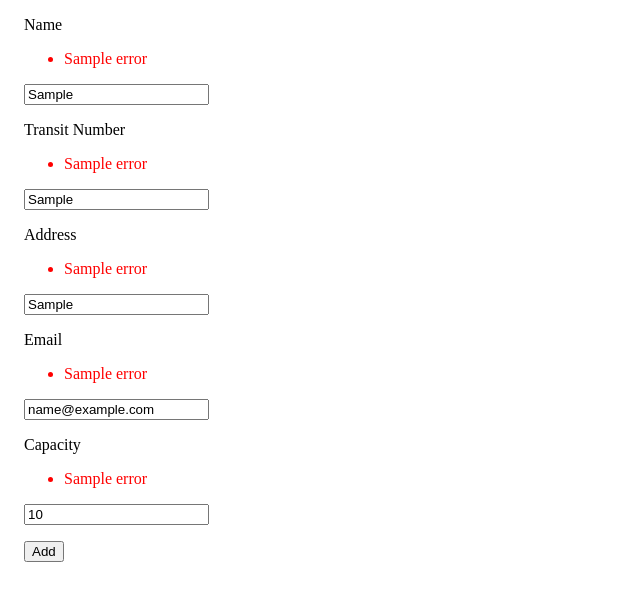
After one commit to faisalt14/Django-Banking-App, a Django app: template banks/templates/banks/editBranch.html in a window 1280 px wide. The commit adds this page. Shown: the top 601 px of the page, without its empty margins (0-640 px from the left). Run offline with Django 3.2, Linux system fonts and the light colour scheme; the template is opened without the code that fills it: most values are stand-ins (such as "Sample title", 1, 10 or a date in 2020).

Commit message:
completed BranchIdDetails and EditBranch Views

```diff
--- a/banks/models.py
+++ b/banks/models.py
@@ -21,7 +21,7 @@ class Branch(models.Model):
     transit_num = models.CharField(max_length=100)
     address = models.CharField(max_length=100)
     email = models.EmailField(default='admin@utoronto.ca')
-    capacity = models.PositiveIntegerField()
+    capacity = models.PositiveIntegerField(null=True, blank=True)
     last_modified = models.DateTimeField(auto_now=True)
     bank = models.ForeignKey(to=Bank, null=True, on_delete=SET_NULL)
 
--- a/banks/templates/banks/bankDetails.html
+++ b/banks/templates/banks/bankDetails.html
@@ -2,7 +2,7 @@
 <html lang="en">
 <head>
     <meta charset="UTF-8">
-    <title>All Banks</title>
+    <title>{{name}} Details</title>
 </head>
 <style>
     td {
--- /dev/null
+++ b/banks/templates/banks/editBranch.html
@@ -0,0 +1,113 @@
+
+<!DOCTYPE html>
+<html lang="en">
+<head>
+    <meta charset="UTF-8">
+    <meta http-equiv="X-UA-Compatible" content="IE=edge">
+    <meta name="viewport" content="width=device-width, initial-scale=1.0">
+    <title>Edit Branch</title>
+</head>
+<style>
+    .field {
+        margin: 1rem;
+    }
+</style>
+<body>
+
+    <form method="POST" action="">
+
+        <div class="field">
+            <label for="name">Name </label>
+<!--            <span style="color: red"> {{ form.name.errors }} </span>-->
+
+            <span style="color: red">
+                <ul>
+                    {% for error in name %}
+                        <li> {{error}} </li>
+                    {% endfor%}
+                </ul>
+            </span>
+
+            <input type="text" id="name" name="name" required value={{name_value}} >
+
+
+
+        </div>
+
+        <div class="field">
+            <label for="transit_num">Transit Number </label>
+<!--            <span style="color: red"> {{ form.description.errors }} </span>-->
+            <span style="color: red">
+                <ul>
+                    {% for error in transit_num %}
+                        <li> {{error}} </li>
+                    {% endfor%}
+                </ul>
+            </span>
+            <input type="text" id="transit_num" name="transit_num" required value={{transit_num_value}}>
+
+
+
+
+        </div>
+
+        <div class="field">
+            <label for="address">Address </label>
+<!--            <span style="color: red"> {{ form.inst_num.errors }} </span>-->
+
+            <span style="color: red">
+                <ul>
+                    {% for error in address %}
+                        <li> {{error}} </li>
+                    {% endfor%}
+                </ul>
+            </span>
+            <input type="text" id="address" name="address" required value={{address_value}}>
+
+
+<!--        <span style="color: red">-->
+<!--            <ul>-->
+<!--                {% for error in password2 %}-->
+<!--                    <li> {{error}} </li>-->
+<!--                {% endfor%}-->
+<!--            </ul>-->
+<!--        </span>-->
+        </div>
+
+        <div class="field">
+            <label for="email">Email </label>
+<!--            <span style="color: red"> {{ form.swift_code.errors }} </span>-->
+            <span style="color: red">
+                <ul>
+                    {% for error in email %}
+                        <li> {{error}} </li>
+                    {% endfor%}
+                </ul>
+            </span>
+            <input type="email" id="email" name="email" required value={{email_value}}>
+
+        </div>
+
+        <div class="field">
+            <label for="capacity">Capacity </label>
+<!--            <span style="color: red"> {{ form.swift_code.errors }} </span>-->
+            <span style="color: red">
+                <ul>
+                    {% for error in capacity %}
+                        <li> {{error}} </li>
+                    {% endfor%}
+                </ul>
+            </span>
+            <input type="number" id="capacity" name="capacity" value={{capacity_value}}>
+        </div>
+
+
+
+        <div class="field">
+           <input type="submit" value="Add">
+        </div>
+
+    </form>
+
+</body>
+</html>
--- a/banks/urls.py
+++ b/banks/urls.py
@@ -1,7 +1,7 @@
 from django.contrib.auth.decorators import login_required
 from django.urls import path
 
-from banks.views import AddBank, Test, BankIdDetails, AddBranch, BranchIdDetails, AllBanks
+from banks.views import AddBank, Test, BankIdDetails, AddBranch, BranchIdDetails, AllBanks, EditBranch
 
 urlpatterns = [
     path('add/', AddBank.as_view()),
@@ -10,5 +10,6 @@ urlpatterns = [
     path('<str:bank_id>/branches/add/', AddBranch.as_view()),
     path('branch/<str:branch_id>/details/', BranchIdDetails.as_view()),
     path('all/', AllBanks.as_view()),
+    path('branch/<str:branch_id>/edit/', EditBranch.as_view()),
 
 ]
```
Also changed, not shown: banks/views.py (+155 -7 lines), banks/migrations/0006_alter_branch_capacity.py (added), banks/migrations/0007_alter_branch_capacity.py (added).
